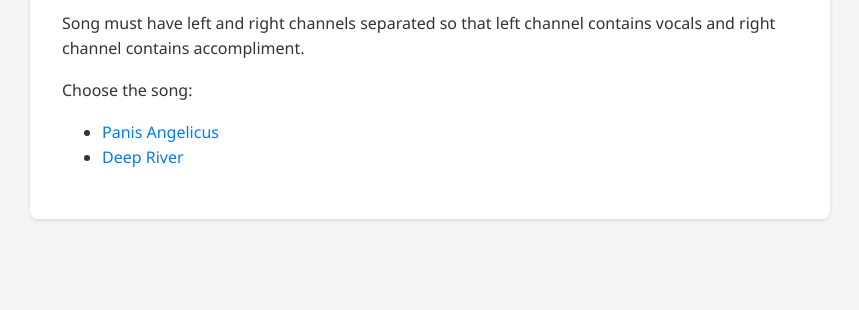
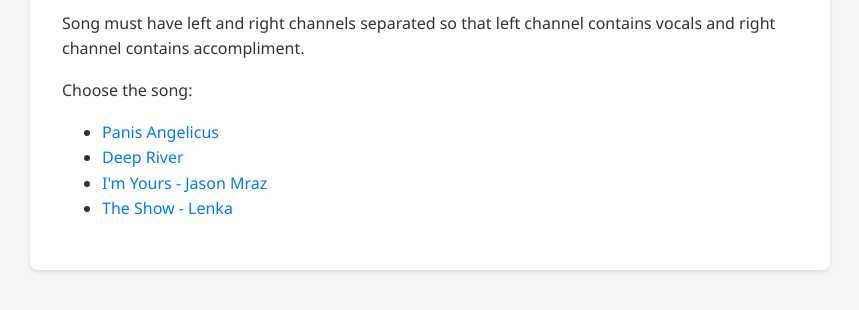
Before and after one commit to ddrscott/prompt-games, a plain HTML site: page singing/index.html in a window 1280 px wide. Shown: the part 128-438 px from the top of the page, without its empty margins (210-1069 px from the left). Drawn offline with nearby package versions, Linux system fonts and the light colour scheme.

Commit message:
Add more songs

```diff
--- a/singing/index.html
+++ b/singing/index.html
@@ -17,6 +17,8 @@
             <ul>
                 <li><a href="?f=Panis-Angelicus.mp3">Panis Angelicus</a></li>
                 <li><a href="?f=Deep-River.mp3">Deep River</a></li>
+                <li><a href="?f=im-yours.mp3">I'm Yours - Jason Mraz</a></li>
+                <li><a href="?f=the-show.mp3">The Show - Lenka</a></li>
             </ul>
 
         </main>
```
Also changed, not shown: 2 other files.
